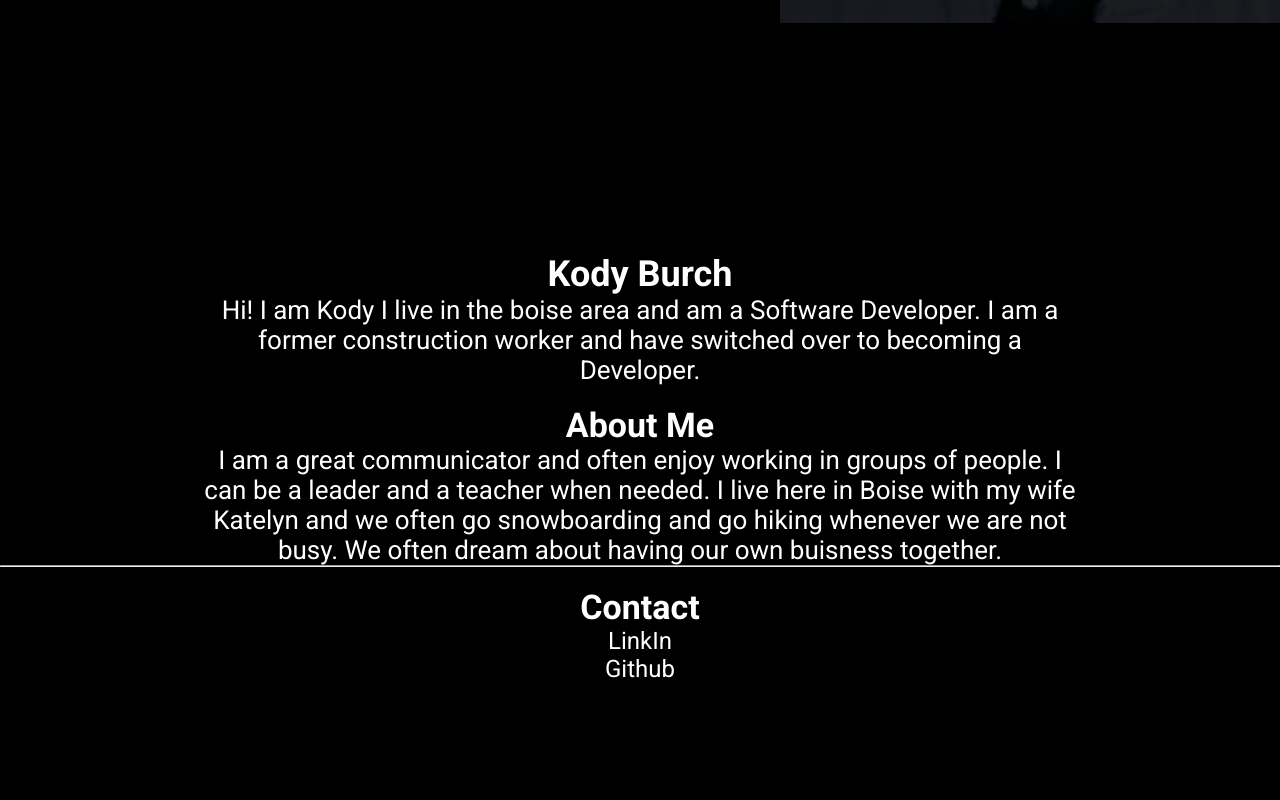
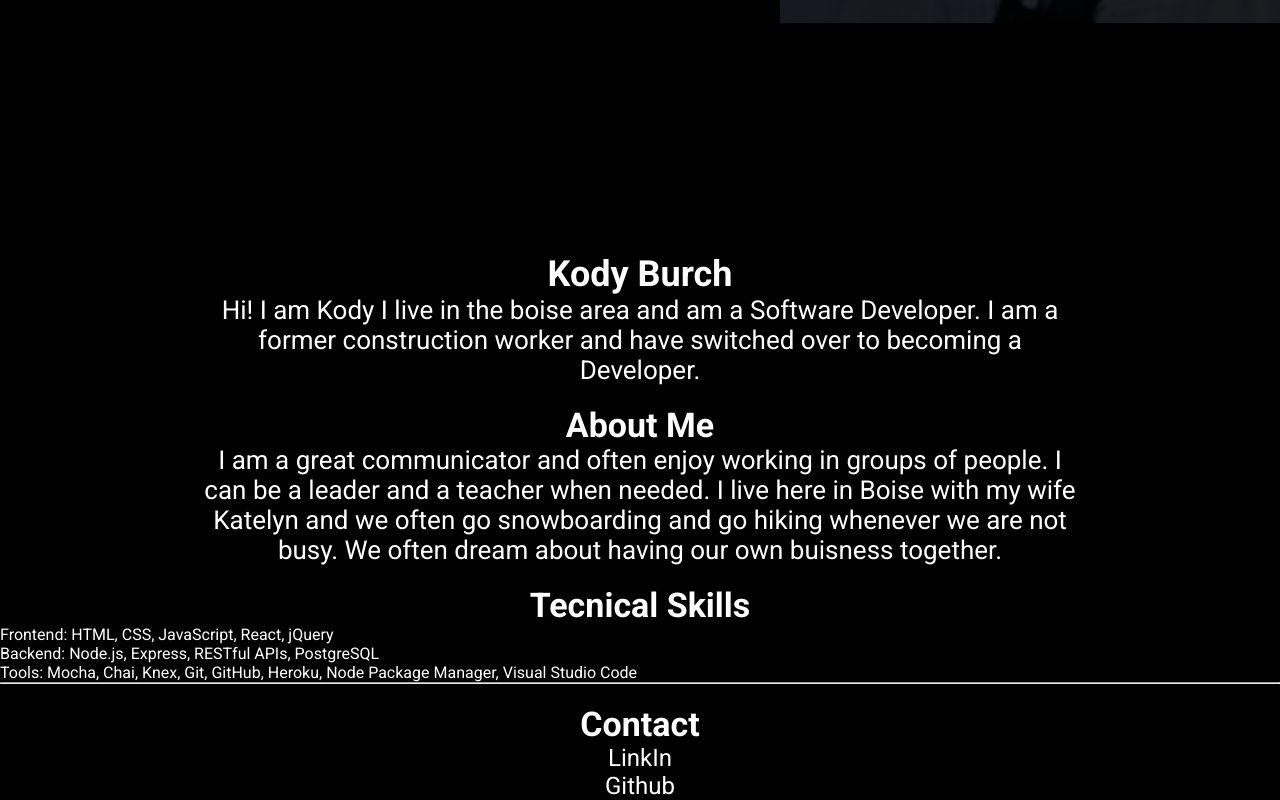
Before and after one commit to kburch4/Portfolio, a plain HTML site: page index.html in a window 1280 px wide. Shown: the part 577-1377 px from the top of the page. Before the commit the page ends 1260 px from the top, so only its background shows below. Drawn offline with Linux system fonts and the light colour scheme.

Commit message:
Update index.html

```diff
--- a/index.html
+++ b/index.html
@@ -42,6 +42,13 @@
         <p>
             I am a great communicator and often enjoy working in groups of people. I can be a leader and a teacher when needed. I live here in Boise with my wife Katelyn and we often go snowboarding and go hiking whenever we are not busy. We often dream about having our own buisness together.
         </p>
+
+        <h3>Tecnical Skills</h3>
+        <ol class="skills">
+          <li>Frontend: HTML, CSS, JavaScript, React, jQuery</li>
+          <li>Backend: Node.js, Express, RESTful APIs, PostgreSQL</li>
+          <li>Tools: Mocha, Chai, Knex, Git, GitHub, Heroku, Node Package Manager, Visual Studio Code</li>
+        </ol>
       </article>
     </main>
 
```
